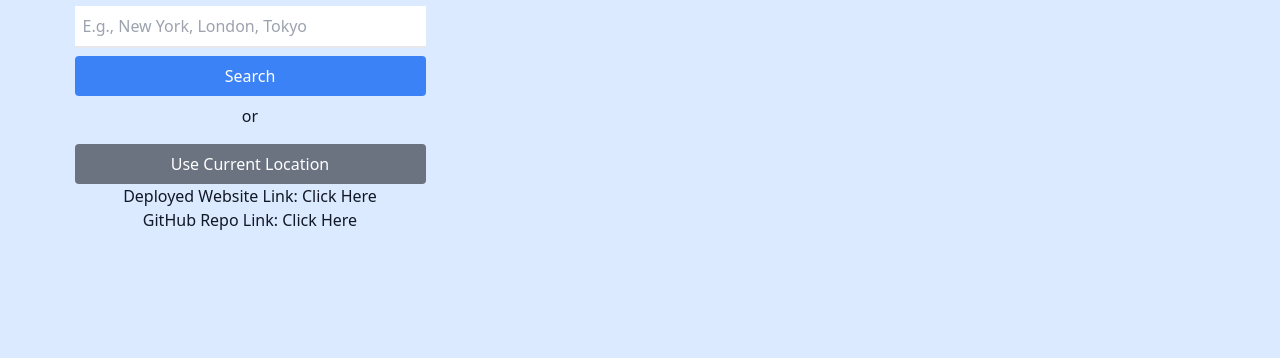
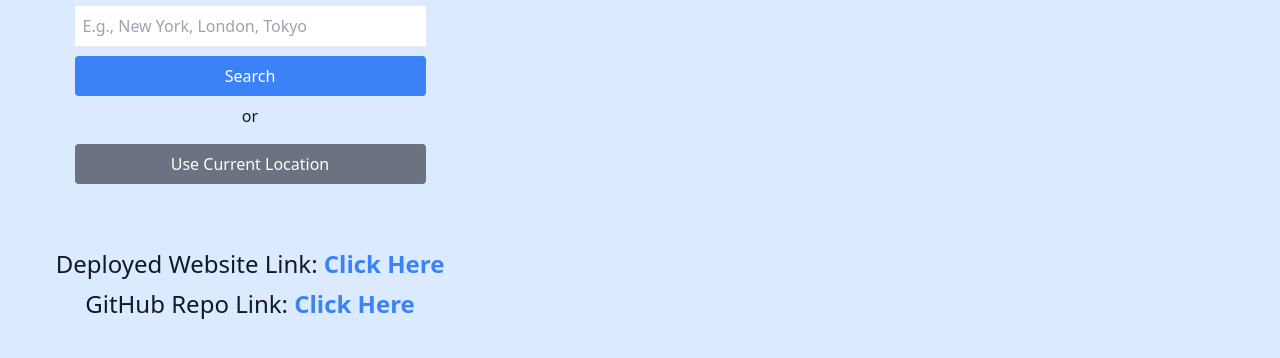
Before and after one commit to piyushdogne/piyush_pgc_fsd_6, a plain HTML site: page index.html in a window 1280 px wide. Shown: the part 114-472 px from the top of the page. Drawn offline with nearby package versions, Linux system fonts and the light colour scheme.

Commit message:
link ui enhancements

```diff
--- a/index.html
+++ b/index.html
@@ -38,8 +38,8 @@
         >
           Use Current Location
         </button>
-        <h1>Deployed Website Link: <a href="https://piyushdogne.github.io/piyush_pgc_fsd_6/" target="_blank">Click Here</a></h1>
-        <h1>GitHub Repo Link: <a href="https://github.com/piyushdogne/piyush_pgc_fsd_6" target="_blank">Click Here</a></h1>
+        <h1 class="mt-16 text-2xl">Deployed Website Link: <a href="https://piyushdogne.github.io/piyush_pgc_fsd_6/" class="text-blue-500 font-bold" target="_blank">Click Here</a></h1>
+        <h1 class="mt-2 text-2xl">GitHub Repo Link: <a href="https://github.com/piyushdogne/piyush_pgc_fsd_6" class="text-blue-500 font-bold" target="_blank">Click Here</a></h1>
       </div>
       <div class="w-full ">
         <div id="weatherDisplay" class="mt-4">
```
